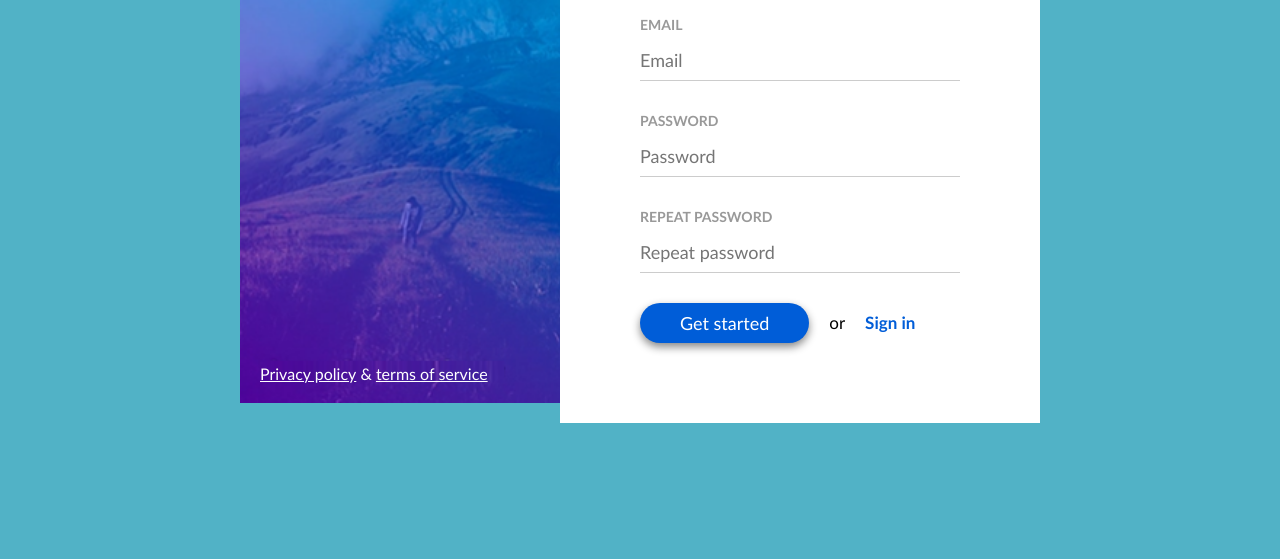
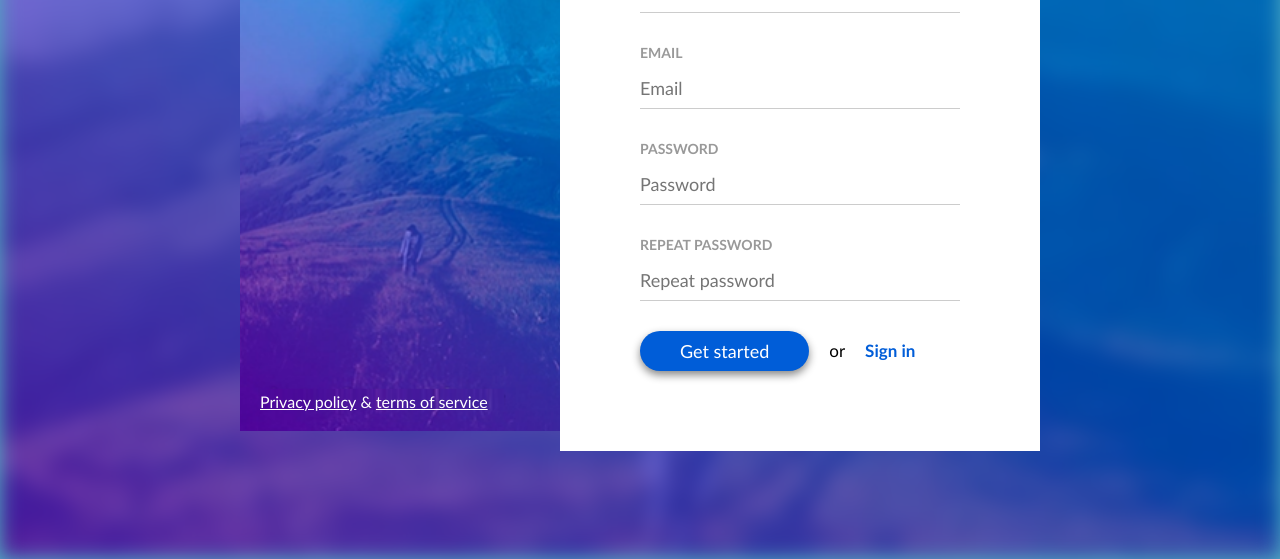
Before and after one commit to LaurynasAnd/2_SIGN-UP, a plain HTML site: page index.html in a window 1280 px wide. Shown: the part 241-800 px from the top of the page. Drawn offline with Linux system fonts and the light colour scheme.

Commit message:
Main background

```diff
--- a/css/main.css
+++ b/css/main.css
@@ -1,12 +1,31 @@
 body {
     background-color: #51b2c6;
+    /* background-image: url(../img/mountain.png);
+    background-repeat: no-repeat;
+    background-size: cover;
+    background-position: center; */
 }
+
+    .background {
+        background-image: url(../img/mountain.png);
+        background-repeat: no-repeat;
+        background-size: cover;
+        background-position: center;
+        height: 100vh;
+        filter: blur(10px);
+
+    }
+
+
     .container{
         background-color: ;
         display: inline-block;
         width: 800px;
-    margin: 80px calc(50% - 400px) 0;
-    position: relative;
+        position: absolute;
+        top: 50%;
+        left: 50%;
+        transform: translate(-50%, -50%);
+
 
     }
 
--- a/index.html
+++ b/index.html
@@ -14,6 +14,7 @@
     <link rel="stylesheet" href="./css/main.css">
 </head>
 <body>
+    <div class="background"></div>
     <main class="container">
         <div class="left">
             <h1 class="main-title">Sign up</h1>
```
Lines whose indentation alone changed are shown as unchanged.
